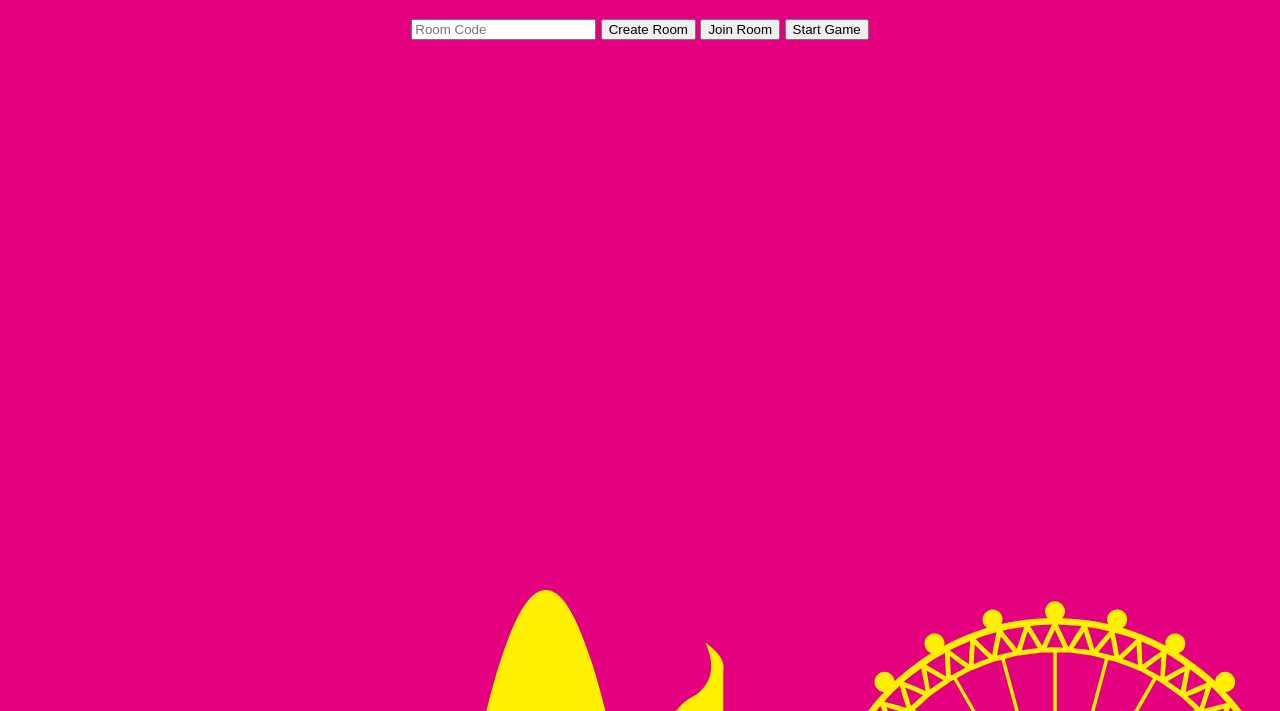
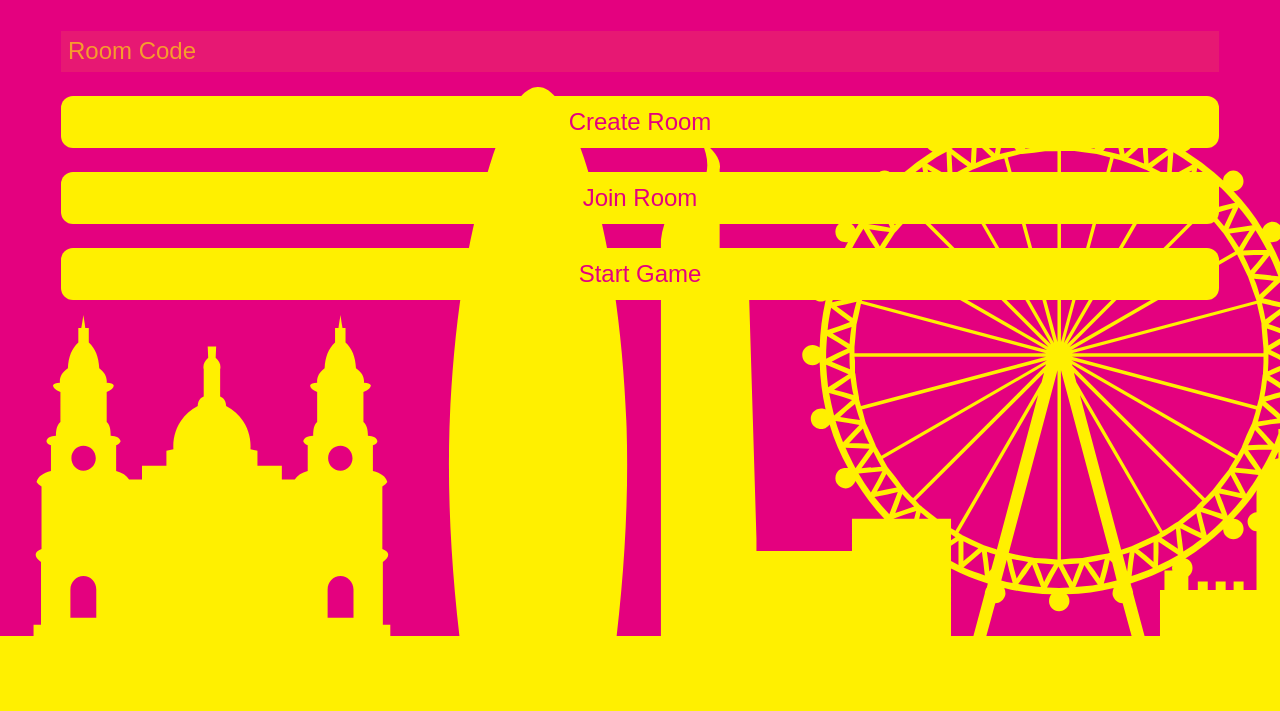
Before and after one commit to albertoxamin/fake-artist-goes-to-london, a website: page public/index.html in a window 1280 px wide. Shown: the part 89-800 px from the top of the page. Drawn offline with nearby package versions, Linux system fonts and the light colour scheme; no server answers.

Commit message:
better style

```diff
--- a/public/index.html
+++ b/public/index.html
@@ -1,18 +1,23 @@
 <!DOCTYPE html>
 <html lang="en">
+
 <head>
 	<meta charset="UTF-8">
+	<meta name="viewport" content="width=device-width, initial-scale=1, maximum-scale=1">
 	<title>A Fake Artist Goes to New York</title>
 	<link rel="stylesheet" href="style.css">
 	<script src="/socket.io/socket.io.js"></script>
 	<script src="script.js" defer></script>
 </head>
+
 <body>
 	<h1>A Fake Artist Goes to London</h1>
+	<div id="controls">
 		<input type="text" id="roomCode" placeholder="Room Code">
 		<button id="createRoom">Create Room</button>
 		<button id="joinRoom">Join Room</button>
 		<button id="startGame">Start Game</button>
+	</div>
 	<div id="playerCount"></div>
 	<div id="gameStatus"></div>
 
@@ -21,4 +26,5 @@
 		<p id="gameTopic"></p>
 	</div>
 </body>
+
 </html>
--- a/public/style.css
+++ b/public/style.css
@@ -15,12 +15,12 @@ html {
 	background-image: url("./London.svg");
 	/* background-repeat: no-repeat; */
 	background-position: bottom left;
-	background-size: 200% 2000%;
+	background-position: -609pt 203pt;
 }
 
 @media screen and (min-width: 600px) {
 	html {
-		background-position: -300pt 10132pt;
+		background-position: -300pt 10611pt;
 		background-size: 200% 2000%;
 	}
 }
@@ -40,3 +40,41 @@ html {
 	color: black;
 	border-radius: 12pt;
 }
+
+#controls {
+	display: flex;
+	flex-direction: column;
+	margin: 25pt;
+}
+
+
+input {
+	color: #FFF000;
+  background: #ffee0018;
+  border: 0;
+  outline: none;
+  font-size: 1.5em;
+	padding: 5pt;
+}
+
+::placeholder {
+  color: #ffee009e;
+  opacity: 1; /* Firefox */
+}
+
+button {
+	border: 0;
+	outline: none;
+	background: #FFF000;
+	color: #E4017F;
+	font-size: 1.5em;
+	padding: 0.5em 1em;
+	border-radius: 0.5em;
+	margin-top: 1em;
+	cursor: pointer;
+	transition: background 0.3s ease;
+
+	&:hover {
+		background: #ffee009e;
+	}
+}
```
Lines whose indentation alone changed are shown as unchanged.
